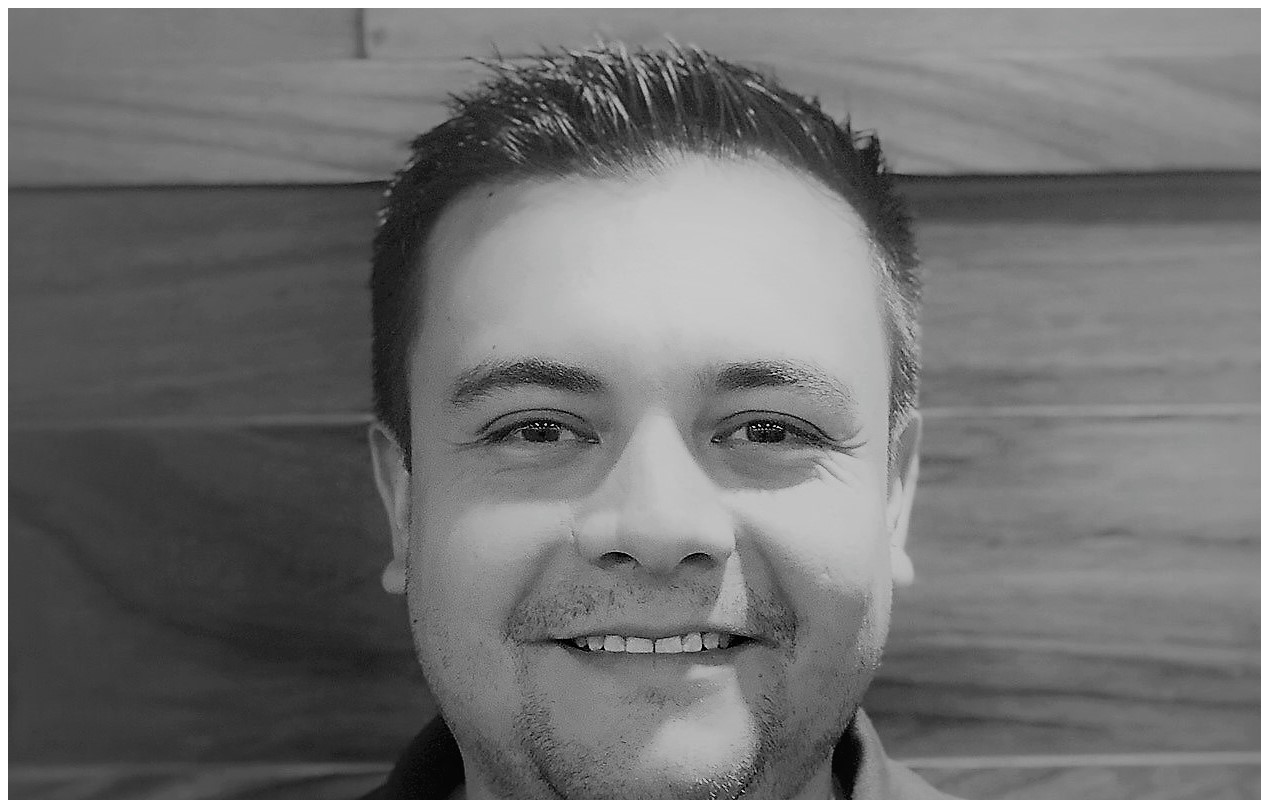
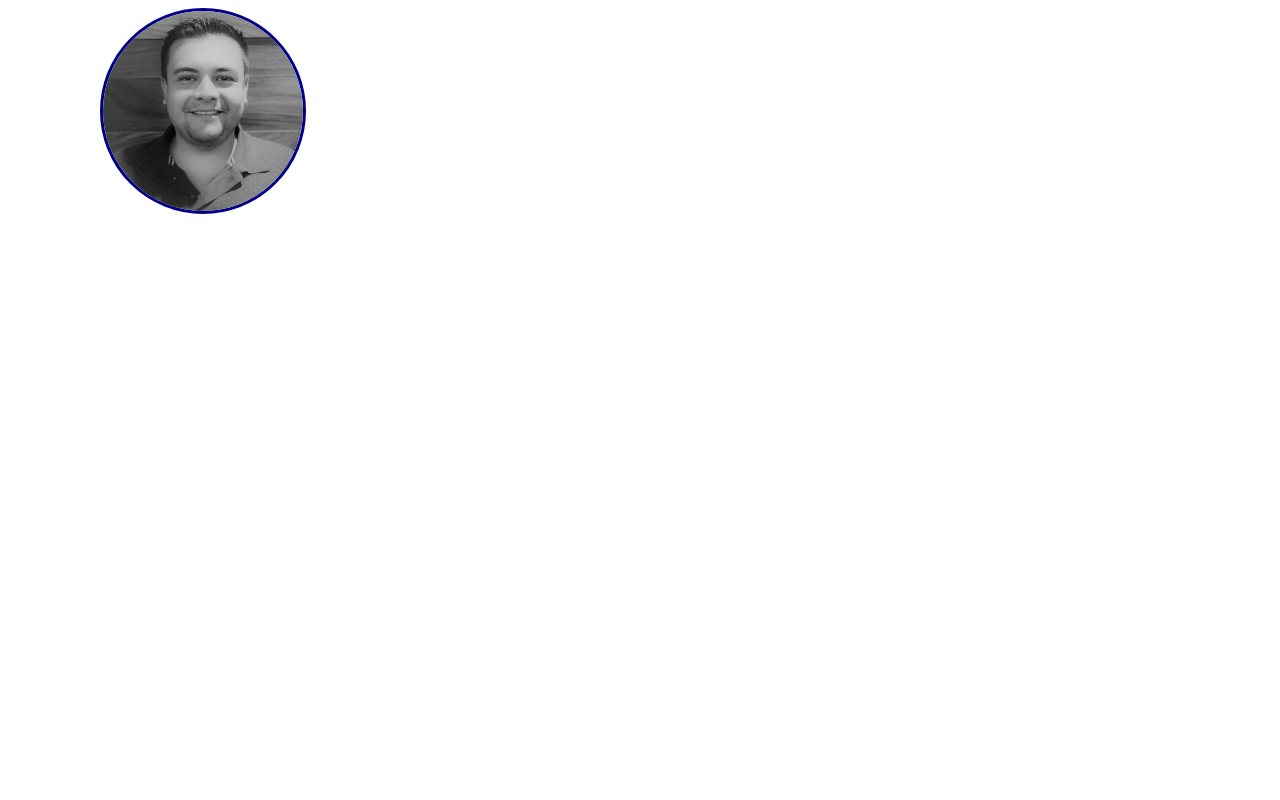
Before and after one commit to arenas-carlos/dev-carlos-arenas.github.io, a plain HTML site: page index.html in a window 1280 px wide. Shown: the top 800 px of the page. Drawn offline with Linux system fonts and the light colour scheme.

Commit message:
first view issues fixed

```diff
--- a/css/styles.css
+++ b/css/styles.css
@@ -1,6 +1,11 @@
-#profile-image{
+header{
+    width: 1080px;
+    margin: auto;
+}
+
+.profile-image{
     width: 200px;
     height: 200px;
     border-radius: 50%;
-    border: 1px solid darkblue;
+    border: 3px solid darkblue;
 }
--- a/index.html
+++ b/index.html
@@ -5,11 +5,11 @@
     <meta name="viewport" content="width=device-width, initial-scale=1.0">
     <meta http-equiv="X-UA-Compatible" content="ie=edge">
     <title>Dev Arenas CV</title>
-    <link href="css/styles.css" rel="text/css">
+    <link rel="stylesheet" href="/css/styles.css" type="text/css">
 </head>
 <body>
     <header>
-        <img src="img/profile.jpg" alt="profile image">
+        <img src="img/profile.jpg" alt="profile image" class="profile-image">
     </header>
 </body>
 </html>
```
